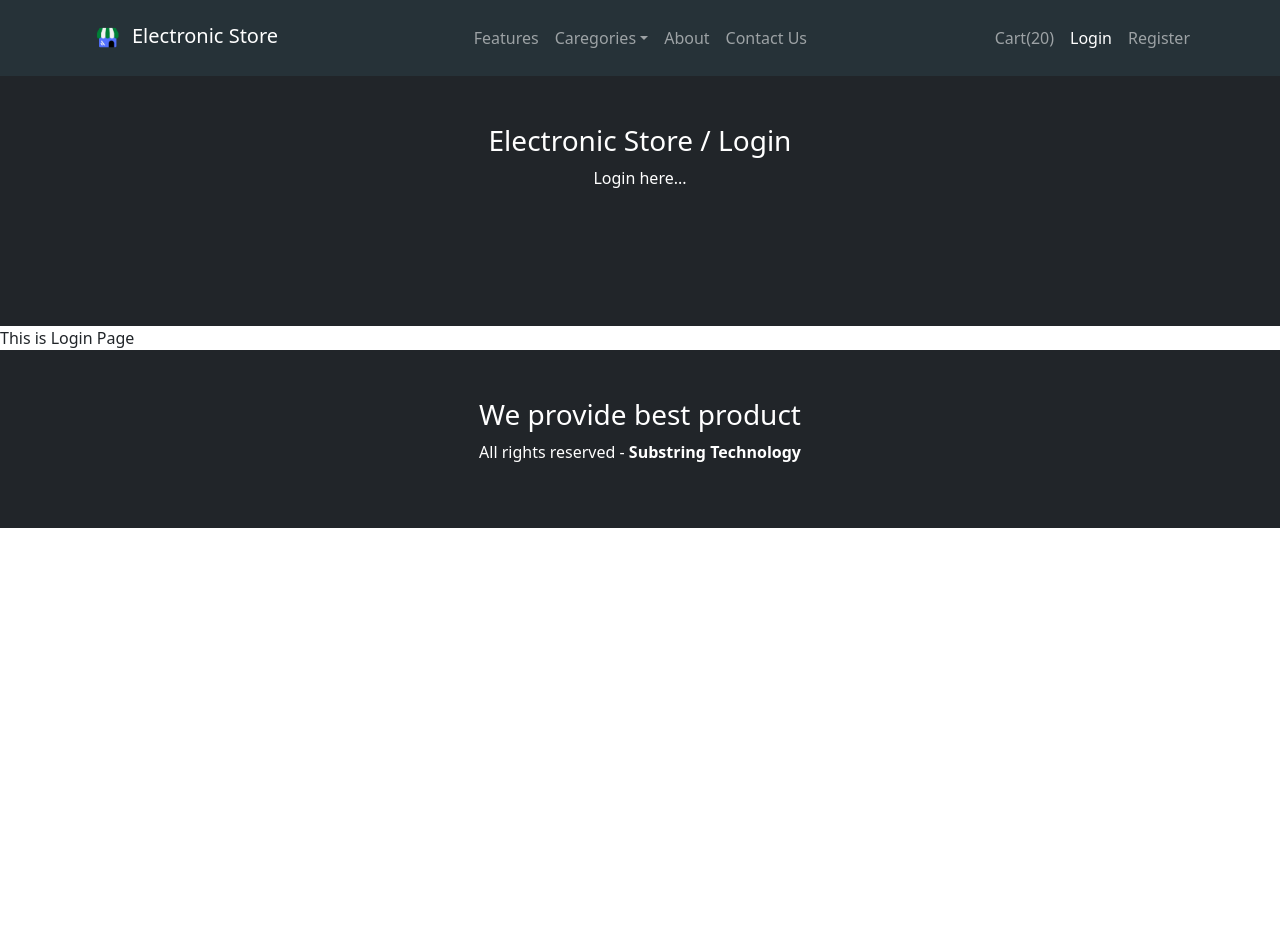
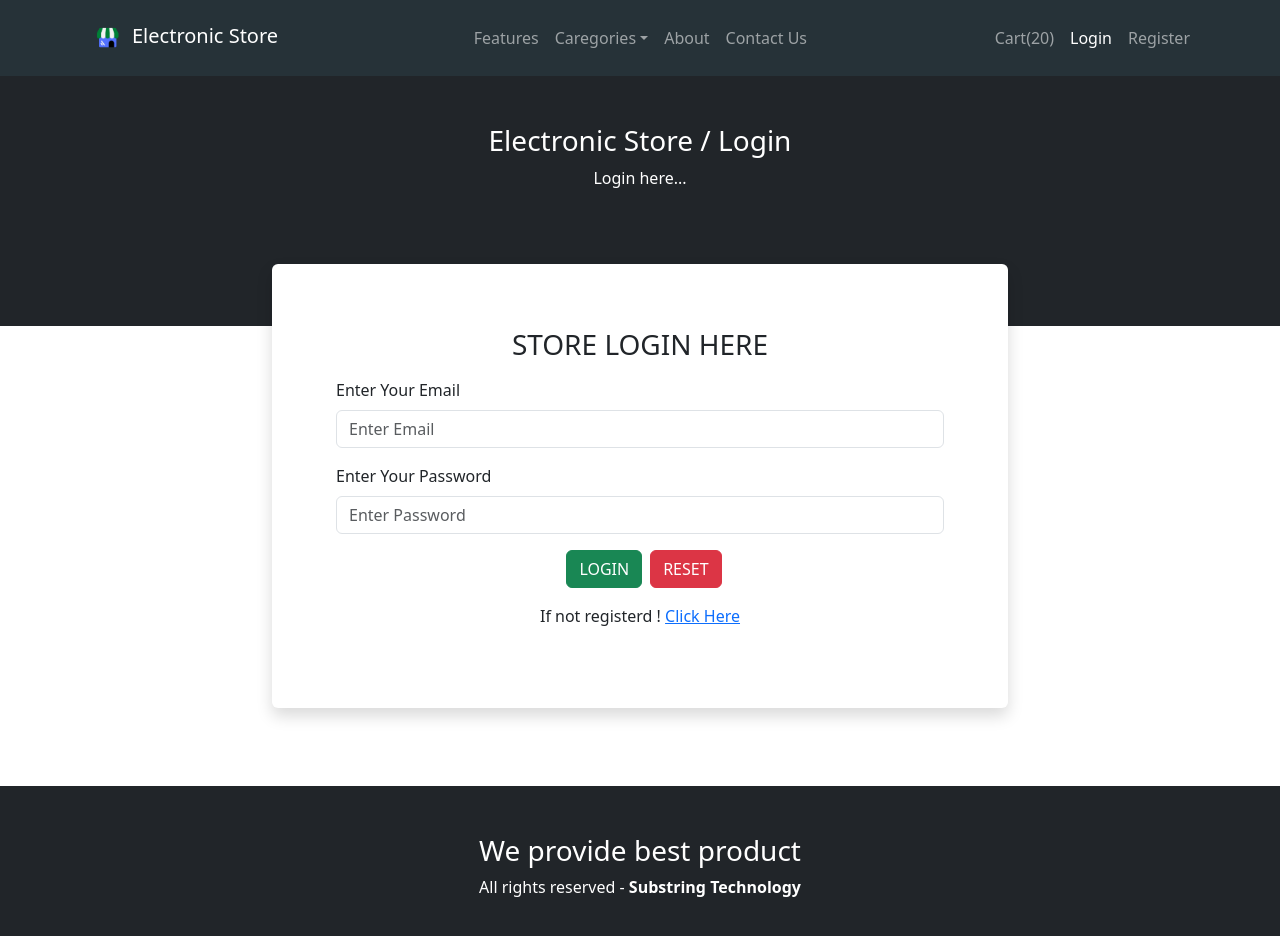
Before and after one commit to praveen8409/Electronic-Store-React, a React (Create React App) app: page /login in a window 1280 px wide. Shown: the top 936 px of the page. Before the commit the page ends 800 px from the top, so only its background shows below. Built offline with nearby package versions, Linux system fonts and the light colour scheme.

Commit message:
Create login form

```diff
--- a/src/pages/login.js
+++ b/src/pages/login.js
@@ -1,10 +1,59 @@
 import React from 'react'
 import { Base } from '../components/Base'
+import { Button, Card, CardBody, Col, Container, Form, Row } from 'react-bootstrap'
+import { NavLink } from 'react-router-dom'
 
 export const Login = () => {
+
+  function loginForm() {
+      return(
+        <Container>
+          <Row >
+            <Col sm={{ span: 8, offset: 2 }}>
+              <Card className='my-2 border-0 shadow p-5' style={
+             {
+              position:'relative',
+              top:-70
+             }
+            } >
+                <CardBody>
+
+                <h3 className='mb-3 text-center text-uppercase'>Store Login here</h3>
+                  <Form>
+                  <Form.Group className="mb-3" controlId="formEmail">
+                    <Form.Label>Enter Your Email</Form.Label>
+                    <Form.Control type="email" placeholder="Enter Email"
+                    />
+                  </Form.Group>
+
+                  <Form.Group className="mb-3" controlId="formPassword">
+                    <Form.Label>Enter Your Password</Form.Label>
+                    <Form.Control type="password" placeholder="Enter Password"
+                    />
+                  </Form.Group>
+                  <Container className='text-center'>
+                  <Button className='ms-2 text-uppercase' variant='success'>Login</Button>
+
+                  <Button className='ms-2 text-uppercase' variant='danger'>Reset</Button>
+
+                  </Container>
+                  </Form>
+                  <Container className='text-center mt-3'>
+                    {/* <p>Forgot Password ! <a href='/forgot'>Click here</a></p>  */}
+                    <p>If not registerd ! <NavLink to={'/register'}>Click Here</NavLink></p>
+                  </Container>
+                </CardBody>
+              </Card>
+            </Col>
+          </Row>
+        </Container>
+      )
+  }
+
+
   return (
-   <Base title='Electronic Store / Login' description='Login here...'>
-   <div>This is Login Page</div>
-   </Base>
+    <Base title='Electronic Store / Login' description='Login here...'>
+    {  loginForm()}
+    </Base>
   )
 }
--- a/src/pages/register.js
+++ b/src/pages/register.js
@@ -1,9 +1,10 @@
 import React, { useState } from 'react'
 import { Base } from '../components/Base'
-import { Button, Card, CardBody, Col, Container, Form, Row } from 'react-bootstrap';
+import { Button, Card, CardBody, Col, Container, Form, Row, Spinner } from 'react-bootstrap';
 import logo from '../assets/logo.png'
 import { toast } from 'react-toastify';
 import { registerUser } from '../services/user.service';
+import { NavLink } from 'react-router-dom';
 
 export const Register = () => {
   let[data, setData] = useState({
@@ -15,18 +16,21 @@ export const Register = () => {
     about:''
   });
 
+  // Set error
+  const[errorData, setErrorData] = useState({
+    isError:false,
+    errorData:null
+  });
+
+  //set Loading
+  const[loading, setLoading] = useState(false);
+
   const handleChange=(event, property)=>{
     setData({
       ...data,
     [property] : event.target.value
     })
   }
-
-  // Set error
-  const[errorData, setErrorData] = useState({
-    isError:false,
-    errorData:null
-  });
 
   // Clear Data
   const clearData=()=>{
@@ -84,6 +88,7 @@ export const Register = () => {
       }
 
       // All Right:
+      setLoading(true);
       registerUser(data)
       .then(userData=>{
         console.log(userData);
@@ -97,6 +102,8 @@ export const Register = () => {
         })
         console.log(error);
         toast.error("Erroe in Creating User ! Try again")
+      }).finally(()=>{
+        setLoading(false);
       })
 
   }
@@ -193,10 +200,24 @@ export const Register = () => {
                   </Form.Group>
 
                 <Container>
-                  <p className='text-center'>Already Register!<a href=''> Login</a></p>
+                  <p className='text-center'>Already Register! <NavLink to={'/login'}>Login Here</NavLink></p>
                 </Container>
                 <Container className='text-center'>
-                  <Button type='submit' className='text-uppercase' variant='success'>Register</Button>
+                  <Button
+                  type='submit'
+                  className='text-uppercase'
+                  variant='success'
+                  disabled={loading}
+                  >
+                    <Spinner
+                    animation='border'
+                    size='sm'
+                    className='me-2'
+                    hidden={!loading}
+                    />
+                    <span hidden={!loading}>Wait...</span>
+                   <span hidden={loading}> Register</span>
+                    </Button>
                   <Button className='ms-2 text-uppercase' variant='danger' onClick={clearData}>Reset</Button>
                 </Container>
                 </Form>
```
